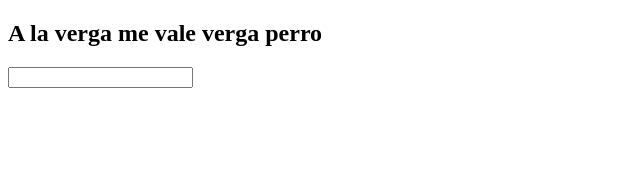
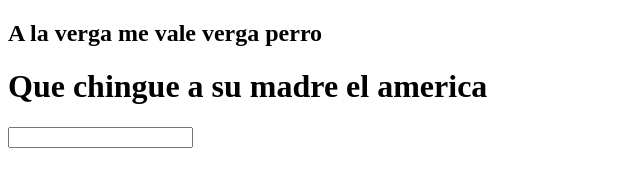
Before and after one commit to Jorge4816/Doralaexploradora, a plain HTML site: page index.html in a window 1280 px wide. Shown: the whole page, without its empty margins (0-640 px from the left). Drawn offline with Linux system fonts and the light colour scheme.

Commit message:
Añadiendo archivo

```diff
--- a/index.html
+++ b/index.html
@@ -4,6 +4,7 @@
 <head></head>
 <body>
 <h2> A la verga me vale verga perro </h2>
+<h1> Que chingue a su madre el america </h2>
 <input type="Number" id="Numeroempleado">
 </body>
 </html>
```
